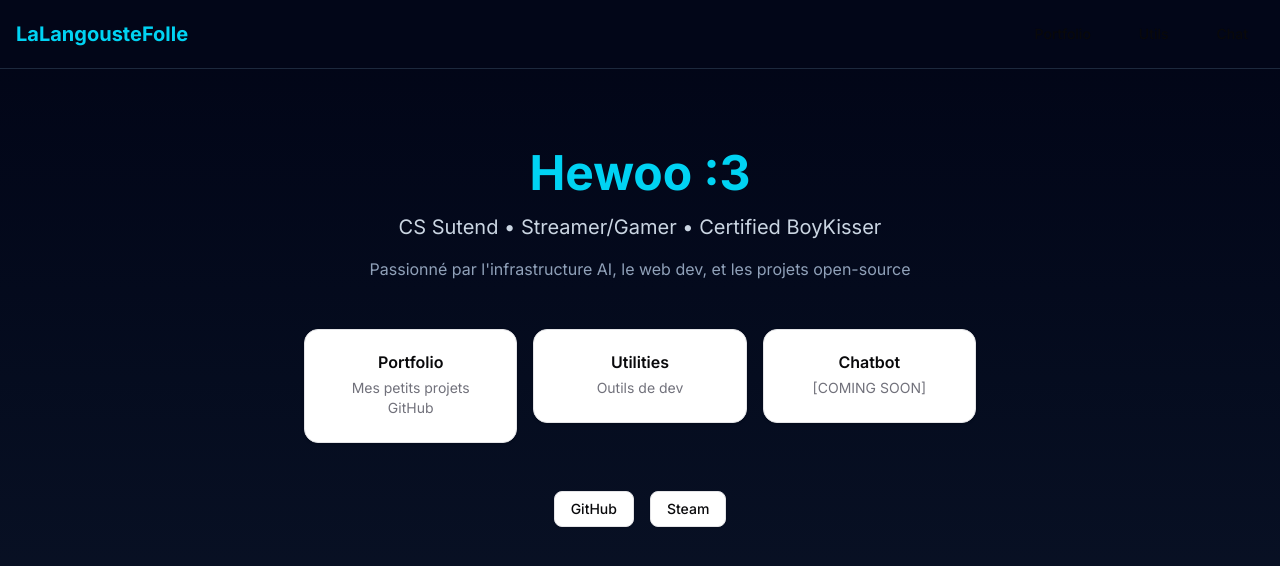
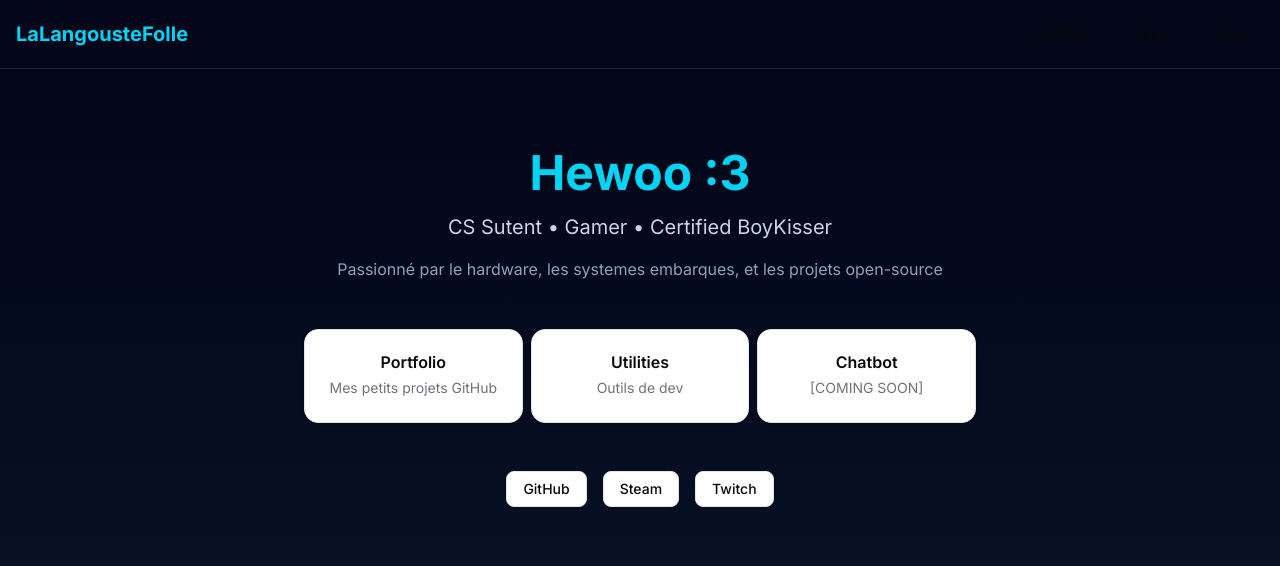
Before and after one commit to LaLangousteFolle/project-website, a Next.js app: page / in a window 1280 px wide. Shown: the top 566 px of the page. Built offline with nearby package versions, Linux system fonts and the light colour scheme.

Commit message:
corrected some errors and stuff :3

```diff
--- a/app/page.tsx
+++ b/app/page.tsx
@@ -19,16 +19,16 @@ export default function Home() {
               <span className="text-cyan-400">Hewoo :3</span>
             </h1>
             <p className="text-xl text-slate-300">
-              CS Sutend • Streamer/Gamer • Certified BoyKisser
+              CS Sutent • Gamer • Certified BoyKisser
             </p>
             <p className="text-slate-400">
-              Passionné par l'infrastructure AI, le web dev, et les projets
+              Passionné par le hardware, les systemes embarques, et les projets
               open-source
             </p>
           </div>
 
           {/* CTA Cards */}
-          <div className="grid grid-cols-1 md:grid-cols-3 gap-4 mt-12">
+          <div className="grid grid-cols-1 md:grid-cols-3 gap-2 mt-12">
             <Link href="/portfolio">
               <Card className="hover:border-cyan-400 cursor-pointer transition">
                 <CardHeader>
@@ -77,6 +77,15 @@ export default function Home() {
                 Steam
               </a>
             </Button>
+              <Button asChild variant="outline">
+                <a
+                  href="https://www.twitch.tv/lalangoustefolle"
+                  target="_blank"
+                  rel="noopener noreferrer"
+                >
+                  Twitch
+                </a>
+            </Button>
           </div>
         </div>
       </div>
```
